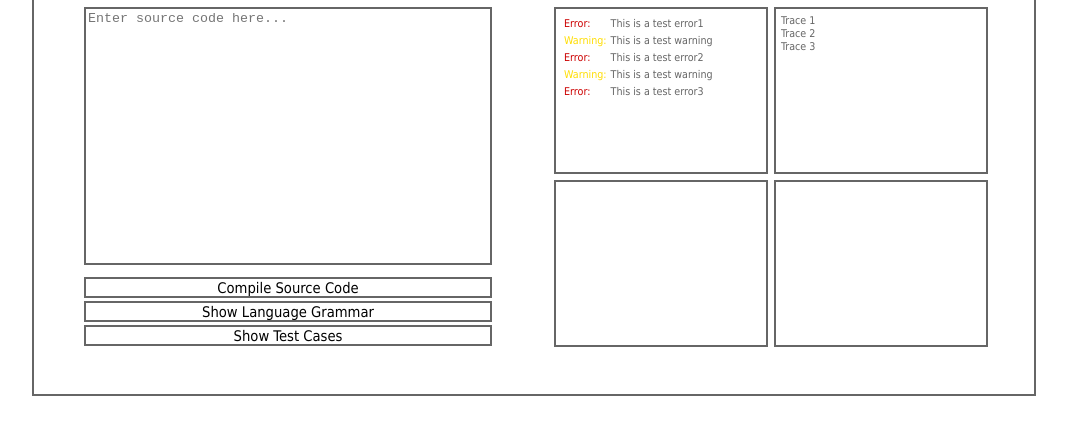
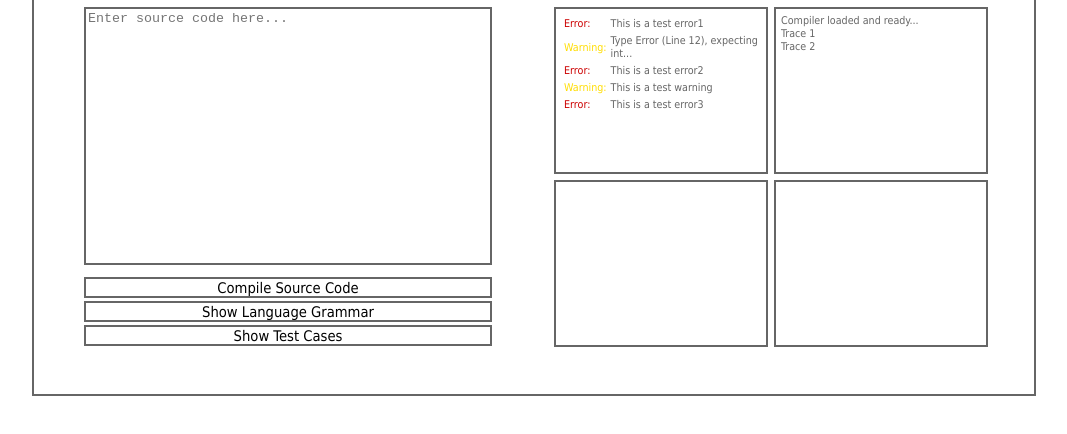
Before and after one commit to josephcabibbo/Voldemort, a plain HTML site: page index.html in a window 1280 px wide. Shown: the part 236-670 px from the top of the page, without its empty margins (106-1173 px from the left). Drawn offline with nearby package versions, Linux system fonts and the light colour scheme.

Commit message:
Minor changes and refactoring

```diff
--- a/globals.js
+++ b/globals.js
@@ -19,5 +19,4 @@ var RESULTBOX_ENL_FONTSIZE = "14pt";
 // Global Variables
 //
 
-// Object responsible for all output to user
-var _Logger = null;
+var _Logger = null;		// Object responsible for all output to user
--- a/index.html
+++ b/index.html
@@ -15,7 +15,7 @@
     <script type="text/javascript" src="globals.js"></script>
 
     <!-- Main Scripts -->
-    <script type="text/javascript" src="scripts/resultsHandler.js"></script>
+    <script type="text/javascript" src="scripts/logHandler.js"></script>
     <script type="text/javascript" src="scripts/control.js"></script>
 
     <!-- Utility Scripts -->
--- a/scripts/control.js
+++ b/scripts/control.js
@@ -12,21 +12,21 @@ $(document).ready(function() {
 	// General Initalization
 	//
 
-	// Initialize Objects
-	_Logger = new Logger(); // Object responsible for all output to user
+	// Initialize Global Variables in globals.js
+	initializeGlobalVariables();
 
 	// Build an HTML table to display the language grammar
 	createGrammerTable();
 
 	_Logger.addError("This is a test error1");
-	_Logger.addWarning("This is a test warning");
+	_Logger.addWarning("Type Error (Line 12), expecting int...");
 	_Logger.addError("This is a test error2");
 	_Logger.addWarning("This is a test warning");
 	_Logger.addError("This is a test error3");
 
+	_Logger.addTraceEvent("Compiler loaded and ready...");
 	_Logger.addTraceEvent("Trace 1");
 	_Logger.addTraceEvent("Trace 2");
-	_Logger.addTraceEvent("Trace 3");
 
 	//
 	// Interaction Panel Events
@@ -92,6 +92,14 @@ $(document).ready(function() {
 		}
 	});
 
+	//
+	//	General Helper Functions
+	//
+
+	function initializeGlobalVariables()
+	{
+		_Logger = new Logger(); // Object responsible for all output to user
+	}
 
 	//
 	// Interaction Panel Helper Functions
```
Also changed, not shown: scripts/LogHandler.js (renamed from scripts/resultsHandler.js, +4 -4 lines).
